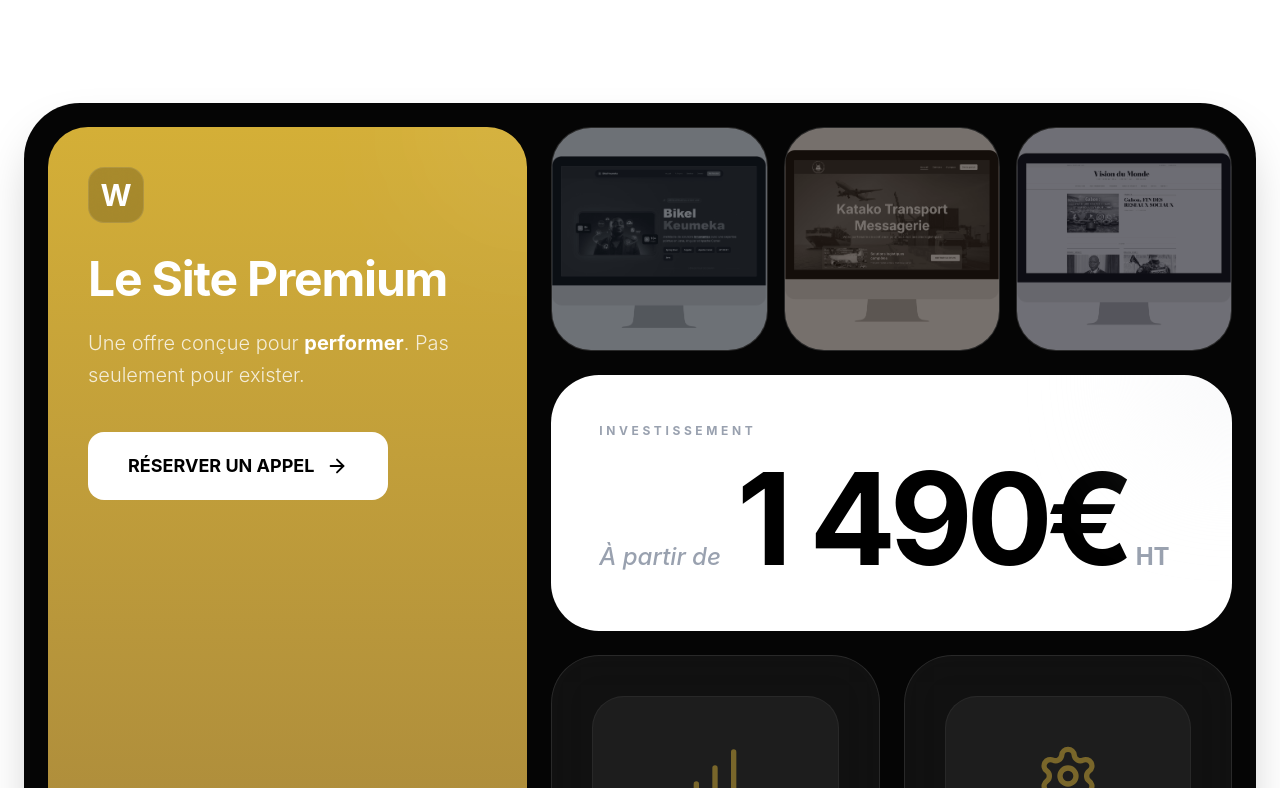
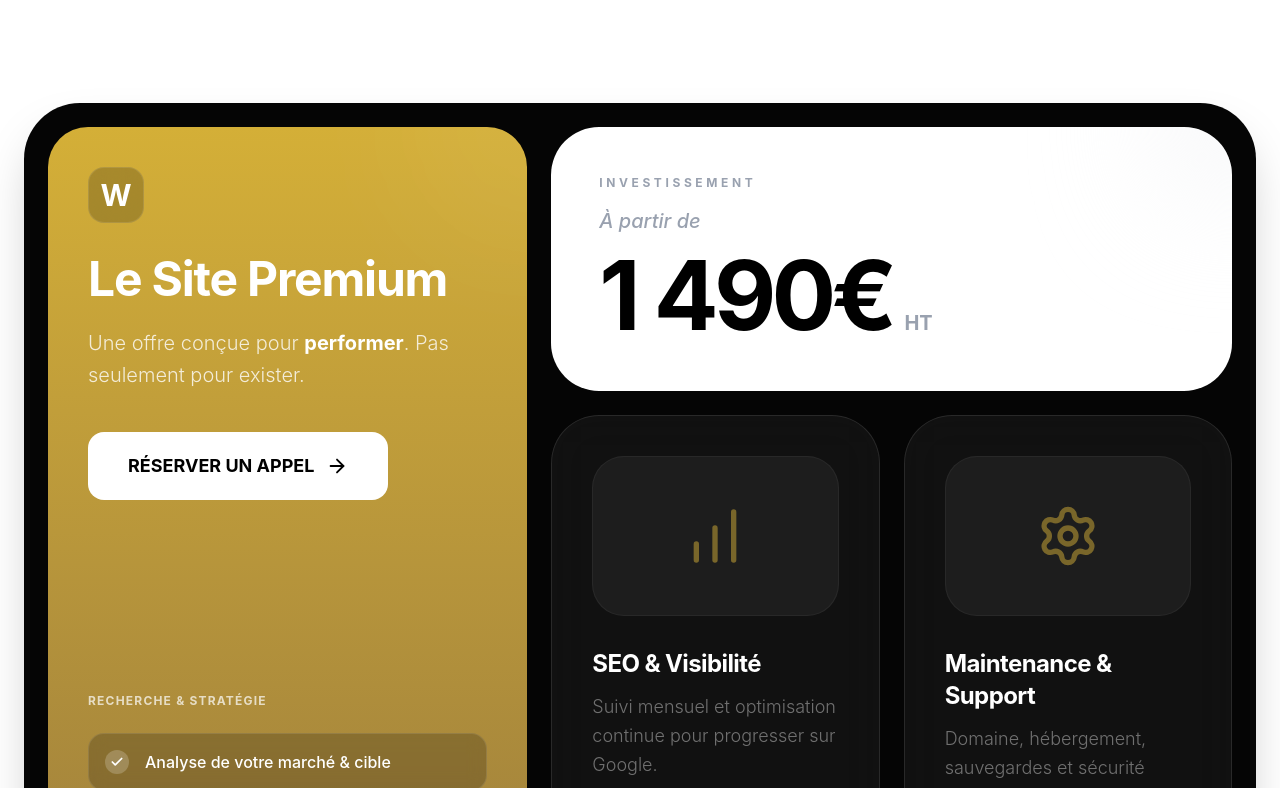
Before and after one commit to witechagency/witech, a React (Vite) app: page / in a window 1280 px wide. Shown: the part 5872-6660 px from the top of the page. Built offline with nearby package versions, Linux system fonts and the light colour scheme.

Commit message:
Update Pricing.tsx

```diff
--- a/src/page/sections/Pricing.tsx
+++ b/src/page/sections/Pricing.tsx
@@ -143,27 +143,7 @@ export function Pricing() {
 
                     {/* Right Panel: Grid */}
                     <div className="lg:col-span-7 grid grid-cols-1 md:grid-cols-2 gap-6">
-                        {/* Top: Image Grid (Réalisations) */}
-                        <motion.div
-                            variants={{
-                                initial: { opacity: 0, y: 20 },
-                                animate: { opacity: 1, y: 0, transition: PREMIUM_SPRING }
-                            }}
-                            className="md:col-span-2 grid grid-cols-3 gap-4 h-56"
-                        >
-                            {[
-                                { img: "/Bikel.png", color: "bg-blue-500/20" },
-                                { img: "/KTM.png", color: "bg-orange-500/20" },
-                                { img: "/VDM.png", color: "bg-indigo-500/20" }
-                            ].map((item, i) => (
-                                <div key={i} className="group relative rounded-[2.5rem] overflow-hidden bg-white/5 border border-white/10">
-                                    <img src={item.img} className="w-full h-full object-cover opacity-40 group-hover:opacity-100 group-hover:scale-110 transition-all duration-700 grayscale group-hover:grayscale-0" alt="" />
-                                    <div className={cn("absolute inset-0 opacity-20 group-hover:opacity-0 transition-opacity", item.color)} />
-                                </div>
-                            ))}
-                        </motion.div>
-
-                        {/* Middle: Price Tag Card */}
+                        {/* Price Tag Card */}
                         <motion.div
                             variants={{
                                 initial: { opacity: 0, scale: 0.9 },
@@ -174,11 +154,11 @@ export function Pricing() {
                             <div className="absolute top-0 right-0 w-32 h-32 bg-gray-100 rounded-full blur-3xl -translate-y-1/2 translate-x-1/2 group-hover:bg-yellow-100 transition-colors duration-700" />
 
                             <p className="text-gray-400 font-bold uppercase tracking-[0.3em] text-xs mb-4">Investissement</p>
-                            <div className="flex flex-col md:flex-row md:items-baseline gap-2 md:gap-4">
-                                <span className="text-gray-400 font-medium text-lg md:text-2xl italic">À partir de</span>
-                                <div className="flex items-baseline gap-2">
-                                    <span className="text-6xl md:text-9xl font-bold tracking-tighter text-black">1 490€</span>
-                                    <span className="text-gray-400 font-bold text-xl md:text-2xl">HT</span>
+                            <div className="flex flex-col gap-3">
+                                <span className="text-gray-400 font-medium text-lg md:text-xl italic">À partir de</span>
+                                <div className="flex flex-wrap items-baseline gap-3">
+                                    <span className="text-5xl sm:text-6xl lg:text-7xl xl:text-8xl font-bold tracking-tighter text-black whitespace-nowrap">1&nbsp;490€</span>
+                                    <span className="text-gray-400 font-bold text-lg md:text-xl">HT</span>
                                 </div>
                             </div>
                         </motion.div>
```
